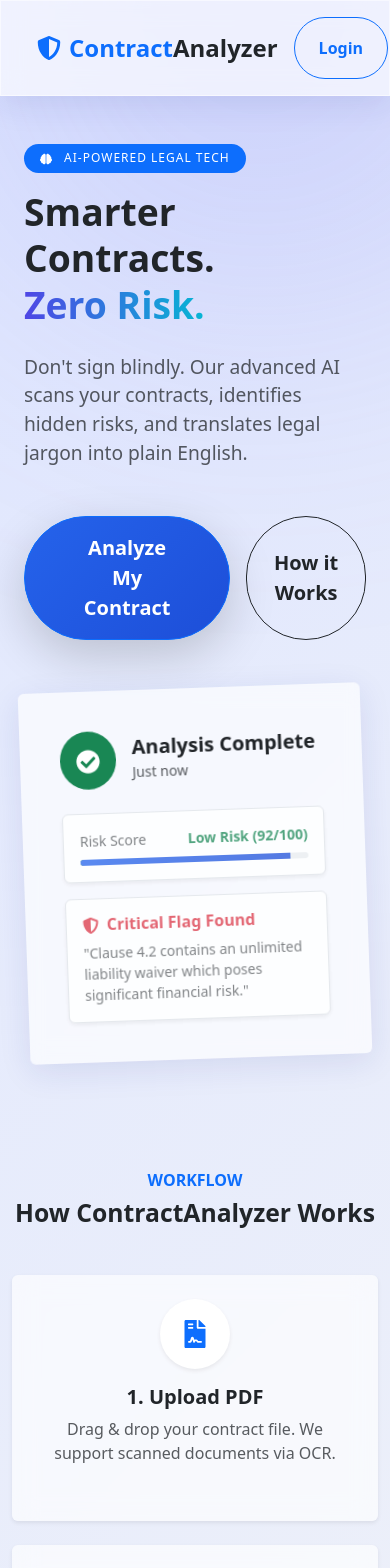
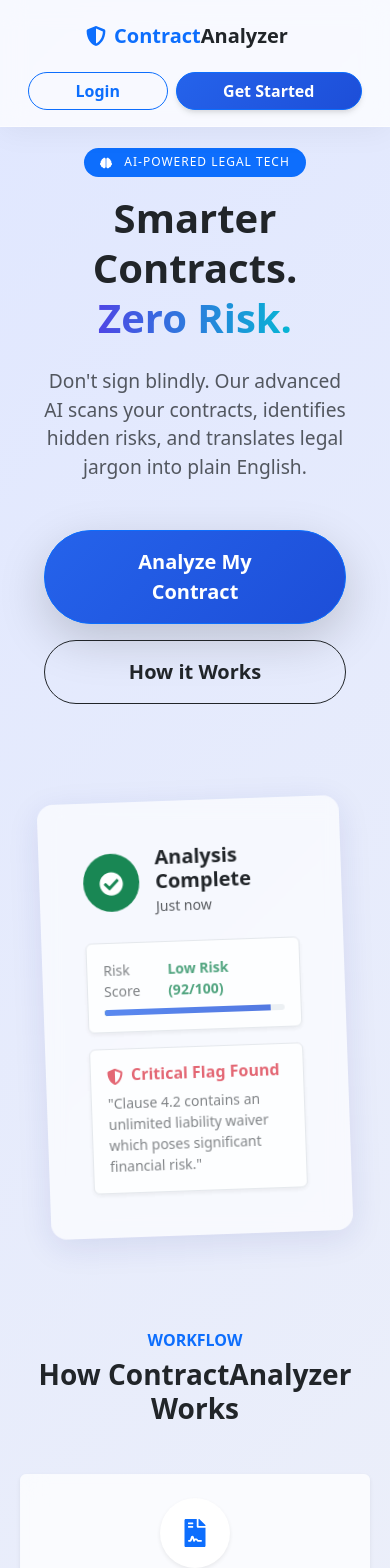
Before and after one commit to AnimeshJ004/ContractRiskAnalyzer, a React (Vite) app in the folder client/: page / in a window 390 px wide. Shown: the top 1568 px of the page. Built offline with nearby package versions, Linux system fonts and the light colour scheme.

Commit message:
Add Mobile Responsiveness

```diff
--- a/client/src/index.css
+++ b/client/src/index.css
@@ -256,37 +256,6 @@
   box-shadow: var(--shadow);
 }
 
-/* Enhanced Responsive Design */
-@media (max-width: 768px) {
-  .card {
-    margin-bottom: 1rem;
-    border-radius: 12px;
-  }
-
-  h1 {
-    font-size: 2rem;
-  }
-
-  h2 {
-    font-size: 1.5rem;
-  }
-
-  .btn {
-    padding: 0.5rem 1rem;
-    font-size: 0.9rem;
-  }
-}
-
-@media (max-width: 576px) {
-  .card:hover {
-    transform: translateY(-4px) scale(1.01);
-  }
-
-  .btn:hover {
-    transform: translateY(-1px);
-  }
-}
-
 /* Utility Classes */
 .hover-lift {
   transition: transform 0.3s ease, box-shadow 0.3s ease;
@@ -319,3 +288,34 @@
 ::-webkit-scrollbar-thumb:hover {
   background: var(--secondary-color);
 }
+
+/* --- MOBILE RESPONSIVENESS FIXES --- */
+
+@media (max-width: 768px) {
+  /* 1. Reduce text sizes for headings */
+  h1.display-3 { font-size: 2.5rem !important; }
+  h2 { font-size: 1.75rem !important; }
+  h3 { font-size: 1.5rem !important; }
+  h4 { font-size: 1.25rem !important; }
+
+  /* 2. Adjust Card Padding */
+  .card-body { padding: 1.25rem !important; }
+
+  /* 3. Make Buttons full width on mobile if needed */
+  .mobile-full-btn { width: 100% !important; margin-bottom: 0.5rem; }
+
+  /* 4. Fix Navbar overlap */
+  .navbar-brand { font-size: 1.25rem !important; }
+
+  /* 5. Hide large background blobs on mobile (improves performance & scrolling) */
+  .background-blob { display: none !important; }
+
+  /* 6. Ensure containers have breathing room */
+  .container { padding-left: 20px !important; padding-right: 20px !important; }
+
+  /* 7. Force full width on inputs with this class */
+  .mobile-full-width {
+    width: 100% !important;
+    max-width: 100% !important;
+  }
+}
--- a/client/src/pages/contractDetails.jsx
+++ b/client/src/pages/contractDetails.jsx
@@ -86,49 +86,49 @@
     );
 
     return (
-        <div className="min-vh-100 fade-in py-5"
+        <div className="min-vh-100 fade-in py-4 py-md-5"
              style={{
                  background: 'linear-gradient(135deg, #e0e7ff 0%, #f3f4f6 100%)',
                  position: 'relative',
-                 overflowX: 'hidden' // Prevent horizontal scroll
+                 overflowX: 'hidden'
              }}>
-
-            {/* Background Blobs */}
-            <div style={{ position: 'absolute', top: '-10%', left: '-10%', width: '600px', height: '600px', background: '#6366f1', filter: 'blur(150px)', opacity: '0.15', borderRadius: '50%', zIndex: '0' }}></div>
-            <div style={{ position: 'absolute', bottom: '10%', right: '-10%', width: '500px', height: '500px', background: '#10b981', filter: 'blur(150px)', opacity: '0.15', borderRadius: '50%', zIndex: '0' }}></div>
 
             <Container style={{ position: 'relative', zIndex: 1 }}>
 
-                {/* --- HEADER --- */}
-                <div className="d-flex justify-content-between align-items-center mb-4">
-                    <Button variant="white" className="shadow-sm rounded-pill px-3 fw-bold text-muted border" onClick={() => navigate('/dashboard')}>
+                {/* --- RESPONSIVE HEADER --- */}
+                {/* Stack buttons on mobile */}
+                <div className="d-flex flex-column flex-md-row justify-content-between align-items-center mb-4 gap-3">
+                    <Button variant="white" className="shadow-sm rounded-pill px-3 fw-bold text-muted border w-100 w-md-auto" onClick={() => navigate('/dashboard')}>
                         <FaArrowLeft className="me-2" /> Back to Dashboard
                     </Button>
-                    <div className="d-flex gap-2">
-                        <Button variant="success" className="shadow-sm rounded-pill fw-bold" onClick={handleDownloadAnalysis}>
+                    <div className="d-flex flex-column flex-sm-row gap-2 w-100 w-md-auto">
+                        <Button variant="success" className="shadow-sm rounded-pill fw-bold flex-grow-1" onClick={handleDownloadAnalysis}>
                             <FaDownload className="me-2" /> Download Report
                         </Button>
-                        <Button variant="primary" className="shadow-sm rounded-pill fw-bold" onClick={() => navigate(`/chat/${id}`)}>
+                        <Button variant="primary" className="shadow-sm rounded-pill fw-bold flex-grow-1" onClick={() => navigate(`/chat/${id}`)}>
                             <FaRobot className="me-2" /> Chat with Contract
                         </Button>
                     </div>
                 </div>
 
-                {/* --- MAIN SUMMARY CARD --- */}
+                {/* --- SUMMARY CARD (STACKED) --- */}
                 <Card className="border-0 mb-4" style={glassStyle}>
                     <Card.Body className="p-4">
-                        <Row className="align-items-center">
-                            <Col md={8}>
-                                <h2 className="fw-bold text-dark mb-1">{contract.filename}</h2>
+                        <Row className="align-items-center g-4">
+                            {/* Text Info */}
+                            <Col xs={12} md={8} className="text-center text-md-start">
+                                <h2 className="fw-bold text-dark mb-1 text-break">{contract.filename}</h2>
                                 <p className="text-muted small mb-3">
                                     Uploaded on: {new Date(contract.uploadDate).toLocaleString()}
                                 </p>
                                 <h5 className="fw-bold text-primary">Executive Summary</h5>
-                                <p className="text-secondary" style={{ lineHeight: '1.6' }}>
+                                <p className="text-secondary mb-0" style={{ lineHeight: '1.6' }}>
                                     {analysis?.summary || "No summary available."}
                                 </p>
                             </Col>
-                            <Col md={4} className="text-center border-start border-secondary border-opacity-10">
+
+                            {/* Risk Score (Centered on mobile) */}
+                            <Col xs={12} md={4} className="text-center border-start-md border-secondary border-opacity-10 pt-3 pt-md-0">
                                 <h6 className="text-muted text-uppercase fw-bold mb-3 small ls-1">Risk Assessment</h6>
                                 <div className="position-relative d-inline-flex align-items-center justify-content-center mb-3"
                                      style={{
@@ -153,9 +153,9 @@
                     </Card.Body>
                 </Card>
 
-                <Row>
+                <Row className="g-4">
                     {/* --- LEFT COLUMN: RISKS & RECOMMENDATIONS --- */}
-                    <Col lg={7}>
+                    <Col xs={12} lg={7}>
                         {/* Key Risks */}
                         <Card className="border-0 mb-4 shadow-sm" style={glassStyle}>
                             <Card.Header className="bg-transparent border-0 pt-4 px-4 pb-2">
@@ -180,7 +180,7 @@
                             </Card.Body>
                         </Card>
 
-                        <Row>
+                        <Row className="g-4">
                             {/* Missing Clauses */}
                             <Col md={6}>
                                 <Card className="border-0 mb-4 h-100 shadow-sm" style={glassStyle}>
@@ -216,7 +216,7 @@
                     </Col>
 
                     {/* --- RIGHT COLUMN: RAW CONTENT --- */}
-                    <Col lg={5}>
+                    <Col xs={12} lg={5}>
                         <Card className="border-0 h-100 shadow-lg" style={{ ...glassStyle, minHeight: '600px', overflow: 'hidden' }}>
                             <Card.Header className="bg-white bg-opacity-50 border-bottom py-3 px-4 fw-bold text-primary">
                                 <FaFileAlt className="me-2" /> Original Contract Content
--- a/client/src/pages/home.jsx
+++ b/client/src/pages/home.jsx
@@ -10,18 +10,16 @@
     FaFileContract,
     FaCheckCircle,
     FaArrowRight,
-    FaBrain,
-    FaLock
+    FaBrain
 } from 'react-icons/fa';
 
-// --- GLASSMORPHISM STYLE OBJECT ---
-// We use this object to apply the "Frosted Glass" effect easily
+// --- GLASSMORPHISM STYLE ---
 const glassStyle = {
-    background: 'rgba(255, 255, 255, 0.65)', // Semi-transparent white
-    backdropFilter: 'blur(12px)',           // The "Blur" effect
-    WebkitBackdropFilter: 'blur(12px)',     // Safari support
-    border: '1px solid rgba(255, 255, 255, 0.5)',
-    boxShadow: '0 8px 32px 0 rgba(31, 38, 135, 0.1)'
+    background: 'rgba(255, 255, 255, 0.75)',
+    backdropFilter: 'blur(12px)',
+    WebkitBackdropFilter: 'blur(12px)',
+    borderBottom: '1px solid rgba(255, 255, 255, 0.5)',
+    boxShadow: '0 4px 30px rgba(0, 0, 0, 0.05)'
 };
 
 const Home = () => {
@@ -36,34 +34,37 @@
     return (
         <div className="min-vh-100 fade-in d-flex flex-column"
              style={{
-                 background: 'linear-gradient(135deg, #e0e7ff 0%, #f3f4f6 100%)', // Subtle gradient bg
+                 background: 'linear-gradient(135deg, #e0e7ff 0%, #f3f4f6 100%)',
                  position: 'relative',
-                 overflow: 'hidden'
+                 overflowX: 'hidden' /* Changed from overflow: hidden to allow scrolling */
              }}>
 
-            {/* Background Blobs for depth */}
-            <div style={{ position: 'absolute', top: '-10%', left: '-10%', width: '600px', height: '600px', background: '#6366f1', filter: 'blur(150px)', opacity: '0.2', borderRadius: '50%', zIndex: '0' }}></div>
-            <div style={{ position: 'absolute', bottom: '10%', right: '-10%', width: '500px', height: '500px', background: '#10b981', filter: 'blur(150px)', opacity: '0.2', borderRadius: '50%', zIndex: '0' }}></div>
+            {/* Background Blobs */}
+            <div className="background-blob" style={{ position: 'absolute', top: '-10%', left: '-10%', width: '600px', height: '600px', background: '#6366f1', filter: 'blur(150px)', opacity: '0.2', borderRadius: '50%', zIndex: '0' }}></div>
 
-            {/* --- 1. GLASSY NAVBAR --- */}
-            <Navbar className="px-4 py-3 sticky-top" style={{ ...glassStyle, zIndex: 10 }}>
-                <Container fluid>
+            {/* --- 1. NAVBAR (FIXED TOP & ALIGNED) --- */}
+            <Navbar className="fixed-top px-3 px-md-4 py-3" style={{ ...glassStyle, zIndex: 1000 }}>
+                <Container fluid className="d-flex flex-column flex-md-row justify-content-between align-items-center gap-3">
+
+                    {/* Brand: Left Aligned */}
                     <Navbar.Brand className="fw-bold d-flex align-items-center text-primary" style={{ fontSize: '1.5rem' }}>
                         <FaShieldAlt className="me-2" />
                         Contract<span className="text-dark">Analyzer</span>
                     </Navbar.Brand>
-                    <div className="d-flex gap-3">
+
+                    {/* Buttons: Right Aligned on Desktop, Center on Mobile */}
+                    <div className="d-flex gap-2 w-100 w-md-auto justify-content-center justify-content-md-end">
                         {!isLoggedIn ? (
                             <>
-                                <Button variant="outline-primary" className="px-4 fw-bold" onClick={() => navigate('/login')} style={{ borderRadius: '50px' }}>
+                                <Button variant="outline-primary" className="px-4 fw-bold flex-grow-1 flex-md-grow-0" onClick={() => navigate('/login')} style={{ borderRadius: '50px' }}>
                                     Login
                                 </Button>
-                                <Button variant="primary" className="px-4 fw-bold" onClick={() => navigate('/register')} style={{ borderRadius: '50px' }}>
+                                <Button variant="primary" className="px-4 fw-bold flex-grow-1 flex-md-grow-0" onClick={() => navigate('/register')} style={{ borderRadius: '50px' }}>
                                     Get Started
                                 </Button>
                             </>
                         ) : (
-                            <Button variant="primary" className="px-4 fw-bold shadow-lg" onClick={() => navigate('/dashboard')} style={{ borderRadius: '50px' }}>
+                            <Button variant="primary" className="px-4 fw-bold shadow-lg w-100 w-md-auto" onClick={() => navigate('/dashboard')} style={{ borderRadius: '50px' }}>
                                 Go to Dashboard <FaArrowRight className="ms-2" />
                             </Button>
                         )}
@@ -72,9 +73,10 @@
             </Navbar>
 
             {/* --- 2. HERO SECTION --- */}
-            <Container className="flex-grow-1 d-flex align-items-center justify-content-center py-5" style={{ position: 'relative', zIndex: 1 }}>
-                <Row className="align-items-center w-100">
-                    <Col lg={6} className="mb-5 mb-lg-0">
+            {/* Added marginTop to prevent Navbar overlap */}
+            <Container className="flex-grow-1 d-flex align-items-center justify-content-center py-5" style={{ position: 'relative', zIndex: 1, marginTop: '100px' }}>
+                <Row className="align-items-center w-100 g-5">
+                    <Col lg={6} className="mb-5 mb-lg-0 text-center text-lg-start">
                         <Badge bg="primary" className="mb-3 px-3 py-2 rounded-pill fw-normal" style={{ letterSpacing: '1px' }}>
                             <FaBrain className="me-2" /> AI-POWERED LEGAL TECH
                         </Badge>
@@ -87,7 +89,7 @@
                         <p className="lead text-muted mb-5 pe-lg-5" style={{ fontSize: '1.2rem' }}>
                             Don't sign blindly. Our advanced AI scans your contracts, identifies hidden risks, and translates legal jargon into plain English.
                         </p>
-                        <div className="d-flex gap-3">
+                        <div className="d-flex flex-column flex-sm-row gap-3 justify-content-center justify-content-lg-start">
                             <Button size="lg" variant="primary" className="px-5 py-3 shadow-lg fw-bold rounded-pill" onClick={() => navigate(isLoggedIn ? '/dashboard' : '/register')}>
                                 Analyze My Contract
                             </Button>
@@ -99,7 +101,7 @@
 
                     <Col lg={6}>
                         {/* Glassy Hero Card */}
-                        <Card className="border-0 p-4" style={{ ...glassStyle, transform: 'rotate(-2deg)' }}>
+                        <Card className="border-0 p-4" style={{ background: 'rgba(255, 255, 255, 0.65)', backdropFilter: 'blur(12px)', borderRadius: '16px', transform: 'rotate(-2deg)', boxShadow: '0 8px 32px 0 rgba(31, 38, 135, 0.1)' }}>
                             <Card.Body>
                                 <div className="d-flex align-items-center mb-4">
                                     <div className="bg-success text-white p-3 rounded-circle me-3">
@@ -139,11 +141,11 @@
                     <Row className="g-4">
                         {[
                             { icon: <FaFileContract />, title: "1. Upload PDF", desc: "Drag & drop your contract file. We support scanned documents via OCR." },
-                            { icon: <FaBrain />, title: "2. AI Processing", desc: "Our Gemini AI engine reads every clause, comparing it against legal standards." },
+                            { icon: <FaBrain />, title: "2. AI Processing", desc: "Our AI engine reads every clause, comparing it against legal standards." },
                             { icon: <FaShieldAlt />, title: "3. Risk Report", desc: "Get an instant summary, risk score, and list of missing clauses." }
                         ].map((step, idx) => (
                             <Col md={4} key={idx}>
-                                <Card className="h-100 text-center p-4 border-0 shadow-sm" style={glassStyle}>
+                                <Card className="h-100 text-center p-4 border-0 shadow-sm" style={{ background: 'rgba(255, 255, 255, 0.75)', backdropFilter: 'blur(12px)' }}>
                                     <div className="mx-auto bg-white text-primary rounded-circle d-flex align-items-center justify-content-center mb-3 shadow-sm" style={{ width: '70px', height: '70px', fontSize: '1.75rem' }}>
                                         {step.icon}
                                     </div>
```
Also changed, not shown: client/src/pages/dashboard.jsx (+37 -31 lines).
